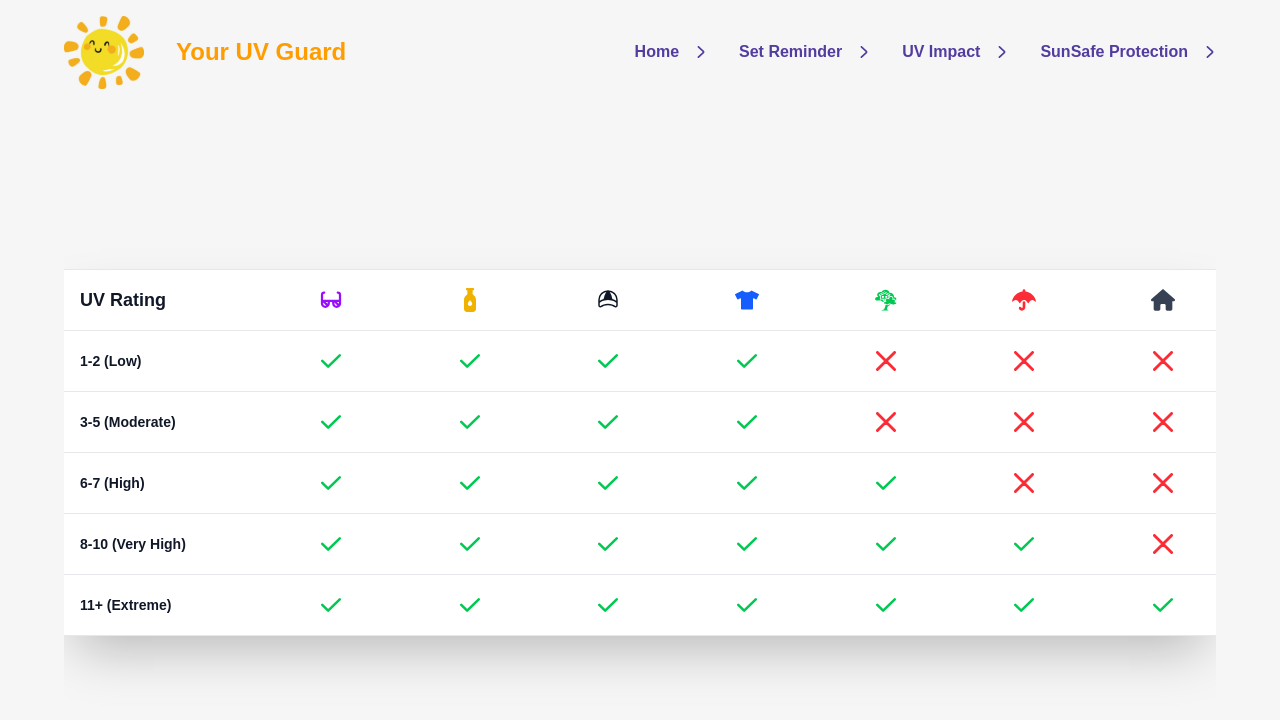
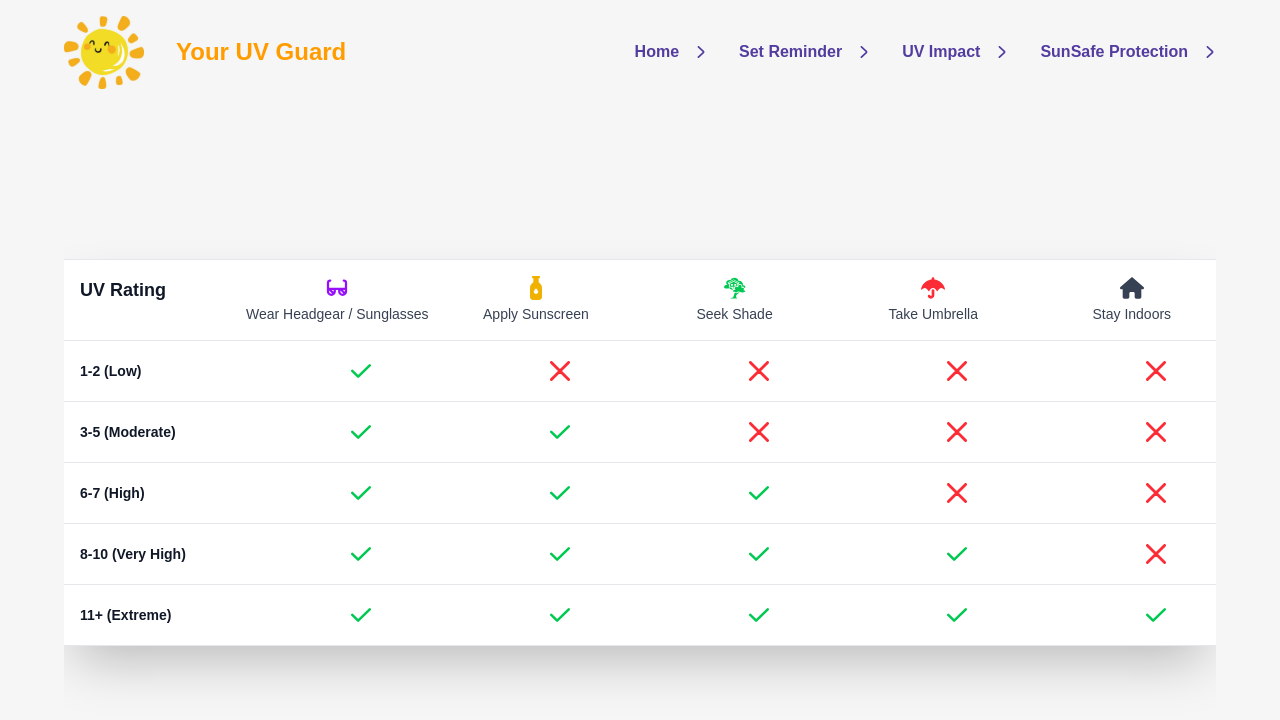
Before and after one commit to klauswong888/FIT5120-UVGuard, a Next.js app in the folder uv-guard/: page /pages/products in a window 1280 px wide. Shown: the top 720 px of the page. Built offline with nearby package versions, Linux system fonts and the light colour scheme; no server answers.

Commit message:
Changed the UV protection table with additional description

```diff
--- a/uv-guard/src/app/components/UVProtectionTable.tsx
+++ b/uv-guard/src/app/components/UVProtectionTable.tsx
@@ -14,21 +14,23 @@ const UVProtectionTable: React.FC<UVProtectionTableProps> = ({ config, data }) =
       <div className="overflow-hidden min-w-max">
         {/* Table Header */}
         <div
-            className="grid p-4 text-sm font-medium text-gray-900 border-t border-b border-gray-200 gap-x-16 dark:bg-gray-800 dark:border-gray-700 dark:text-white"
-            style={{ gridTemplateColumns: `150px repeat(${config.columns.length}, 1fr)` }}
+          className="grid p-4 text-sm font-medium text-gray-900 border-t border-b border-gray-200 gap-x-4 dark:bg-gray-800 dark:border-gray-700 dark:text-white"
+          style={{ gridTemplateColumns: `150px repeat(${config.columns.length}, 1fr)` }}
         >
           <div className="text-left text-lg font-bold">UV Rating</div>
           {config.columns.map((col) => (
-            <div key={col.key} className="flex items-center justify-center">
+            <div key={col.key} className="flex flex-col items-center justify-center">
               {col.icon}
+              <span className="text-md mt-1 text-gray-700 dark:text-gray-300">{col.label}</span>
             </div>
           ))}
         </div>
 
         {/* Table Content (Dynamic Rows) */}
         {config.rows.map((row) => (
-          <div key={row.key} className="grid px-4 py-5 text-sm text-gray-700 border-b border-gray-200 gap-x-16 dark:border-gray-700"
-          style={{ gridTemplateColumns: `150px repeat(${config.columns.length}, 1fr)` }}
+          <div key={row.key}
+            className="grid px-4 py-5 text-sm text-gray-700 border-b border-gray-200 gap-x-16 dark:border-gray-700"
+            style={{ gridTemplateColumns: `150px repeat(${config.columns.length}, 1fr)` }}
           >
             {/* UV Level */}
             <div className="text-gray-900 dark:text-white font-bold">
@@ -39,11 +41,11 @@ const UVProtectionTable: React.FC<UVProtectionTableProps> = ({ config, data }) =
               <div key={col.key} className="flex justify-center">
                 {data[row.key]?.[col.key] ? (
                   <svg className="w-5 h-5 text-green-500" xmlns="http://www.w3.org/2000/svg" fill="none" viewBox="0 0 16 12">
-                    <path stroke="currentColor" strokeLinecap="round" strokeLinejoin="round" strokeWidth="2" d="M1 5.917 5.724 10.5 15 1.5"/>
+                    <path stroke="currentColor" strokeLinecap="round" strokeLinejoin="round" strokeWidth="2" d="M1 5.917 5.724 10.5 15 1.5" />
                   </svg>
                 ) : (
                   <svg className="w-5 h-5 text-red-500" xmlns="http://www.w3.org/2000/svg" fill="none" viewBox="0 0 14 14">
-                    <path stroke="currentColor" strokeLinecap="round" strokeLinejoin="round" strokeWidth="2" d="m1 1 6 6m0 0 6 6M7 7l6-6M7 7l-6 6"/>
+                    <path stroke="currentColor" strokeLinecap="round" strokeLinejoin="round" strokeWidth="2" d="m1 1 6 6m0 0 6 6M7 7l6-6M7 7l-6 6" />
                   </svg>
                 )}
               </div>
--- a/uv-guard/src/app/pages/products/page.tsx
+++ b/uv-guard/src/app/pages/products/page.tsx
@@ -8,13 +8,11 @@ import { GiTreehouse } from "react-icons/gi";
 
 const uvTableConfig = {
   columns: [
-    { key: "sunglasses", label: "Use UV Blocking Sunglasses", icon: React.createElement(PiSunglassesBold, { className: "text-2xl text-purple-600" }) },
-    { key: "sunscreen", label: "Wear Sunscreen", icon: React.createElement(FaBottleDroplet, { className: "text-2xl text-yellow-500" }) },
-    { key: "hat", label: "Wear a Hat", icon: React.createElement(PiBaseballCapFill, { className: "text-2xl text-brown-600" }) },
-    { key: "clothing", label: "Wear Protective Clothing", icon: React.createElement(FaTshirt, { className: "text-2xl text-blue-600" }) },
-    { key: "shade", label: "Stay in Shade Near Midday", icon: React.createElement(GiTreehouse, { className: "text-2xl text-green-500" }) },
-    { key: "reduce_sun", label: "Reduce Time in the Sun", icon: React.createElement(FaUmbrella, { className: "text-2xl text-red-500" }) },
-    { key: "avoid_sun", label: "Avoid the Sun Between 10am-2pm", icon: React.createElement(FaHouse, { className: "text-2xl text-gray-700" }) },
+    { key: "sunglasses", label: "Wear Headgear / Sunglasses", icon: React.createElement(PiSunglassesBold, { className: "text-2xl text-purple-600" }) },
+    { key: "sunscreen", label: "Apply Sunscreen", icon: React.createElement(FaBottleDroplet, { className: "text-2xl text-yellow-500" }) },
+    { key: "shade", label: "Seek Shade", icon: React.createElement(GiTreehouse, { className: "text-2xl text-green-500" }) },
+    { key: "reduce_sun", label: "Take Umbrella", icon: React.createElement(FaUmbrella, { className: "text-2xl text-red-500" }) },
+    { key: "avoid_sun", label: "Stay Indoors", icon: React.createElement(FaHouse, { className: "text-2xl text-gray-700" }) },
   ],
   rows: [
     { key: "low", label: "1-2 (Low)" },
@@ -26,7 +24,7 @@ const uvTableConfig = {
 };
 
 const uvProtectionData = {
-  low: { sunglasses: true, sunscreen: true, hat: true, clothing: true, shade: false, reduce_sun: false, avoid_sun: false },
+  low: { sunglasses: true, sunscreen: false, hat: true, clothing: true, shade: false, reduce_sun: false, avoid_sun: false },
   moderate: { sunglasses: true, sunscreen: true, hat: true, clothing: true, shade: false, reduce_sun: false, avoid_sun: false },
   high: { sunglasses: true, sunscreen: true, hat: true, clothing: true, shade: true, reduce_sun: false, avoid_sun: false },
   very_high: { sunglasses: true, sunscreen: true, hat: true, clothing: true, shade: true, reduce_sun: true, avoid_sun: false },
```
